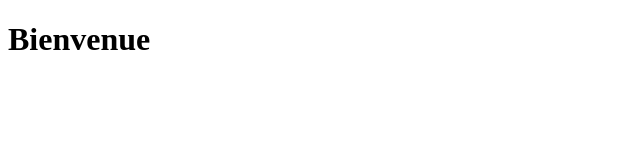
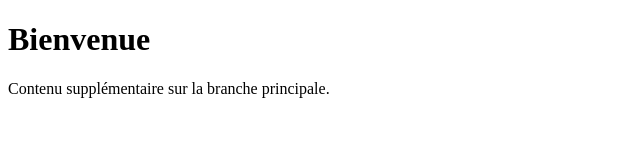
Before and after one commit to shyshasy/Comparaison-_entre-_merge_-et_-rebase, a plain HTML site: page index.html in a window 1280 px wide. Shown: the whole page, without its empty margins (0-640 px from the left). Drawn offline with Linux system fonts and the light colour scheme.

Commit message:
Ajout de contenu supplémentaire à index.html sur la branche principale

```diff
--- a/index.html
+++ b/index.html
@@ -1 +1,2 @@
 <!DOCTYPE html><html><head><title>Page de base</title></head><body><h1>Bienvenue</h1></body></html>
+<p>Contenu supplémentaire sur la branche principale.</p>
```
